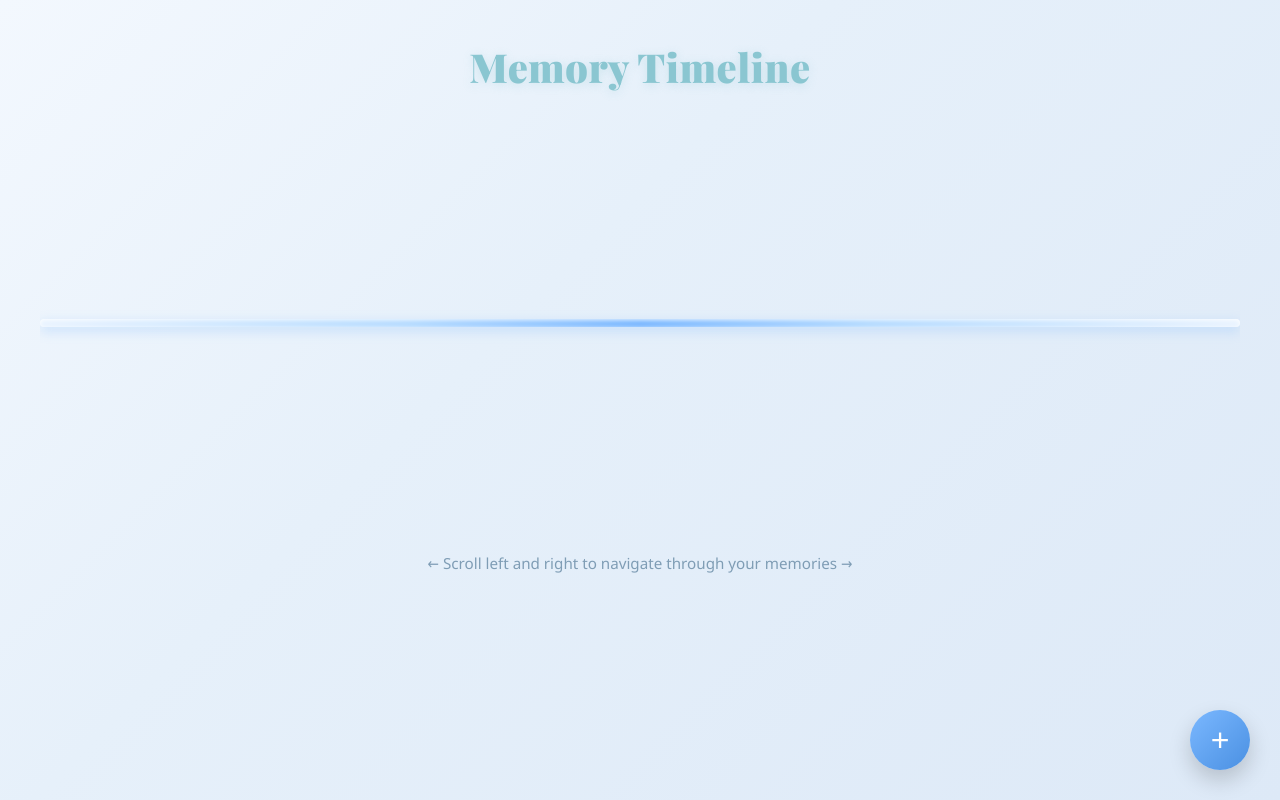
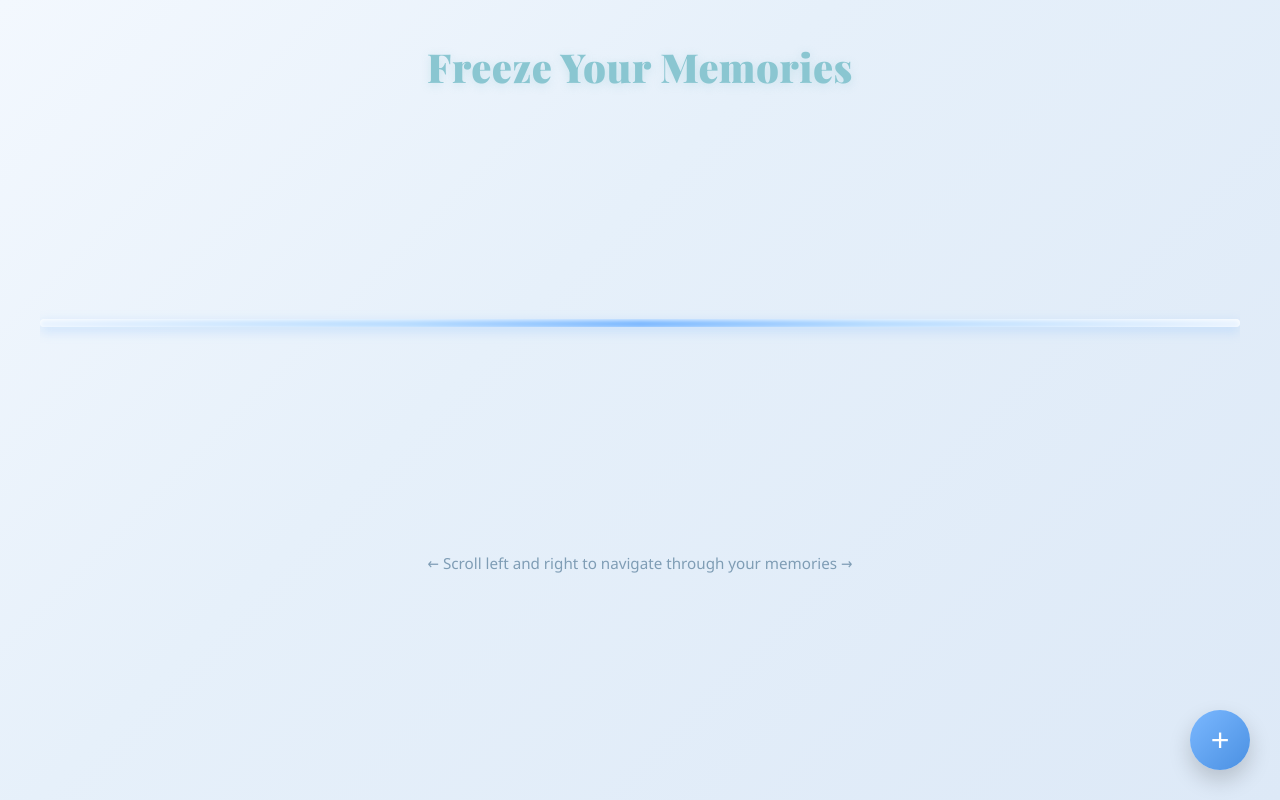
Before and after one commit to ShayLuan/Freeze-ConUHacksX, a plain HTML site: page frontend/Timeline.html in a window 1280 px wide. Drawn offline with nearby package versions, Linux system fonts and the light colour scheme; no server answers; sample sign-in values are in the browser's storage.

Commit message:
Title change

```diff
--- a/frontend/Timeline.html
+++ b/frontend/Timeline.html
@@ -547,7 +547,7 @@
 <body>
   <div class="container">
     <header>
-      <h1>Memory Timeline</h1>
+      <h1>Freeze Your Memories</h1>
     </header>
 
     <div class="timeline-container" id="timelineScroll">
```
